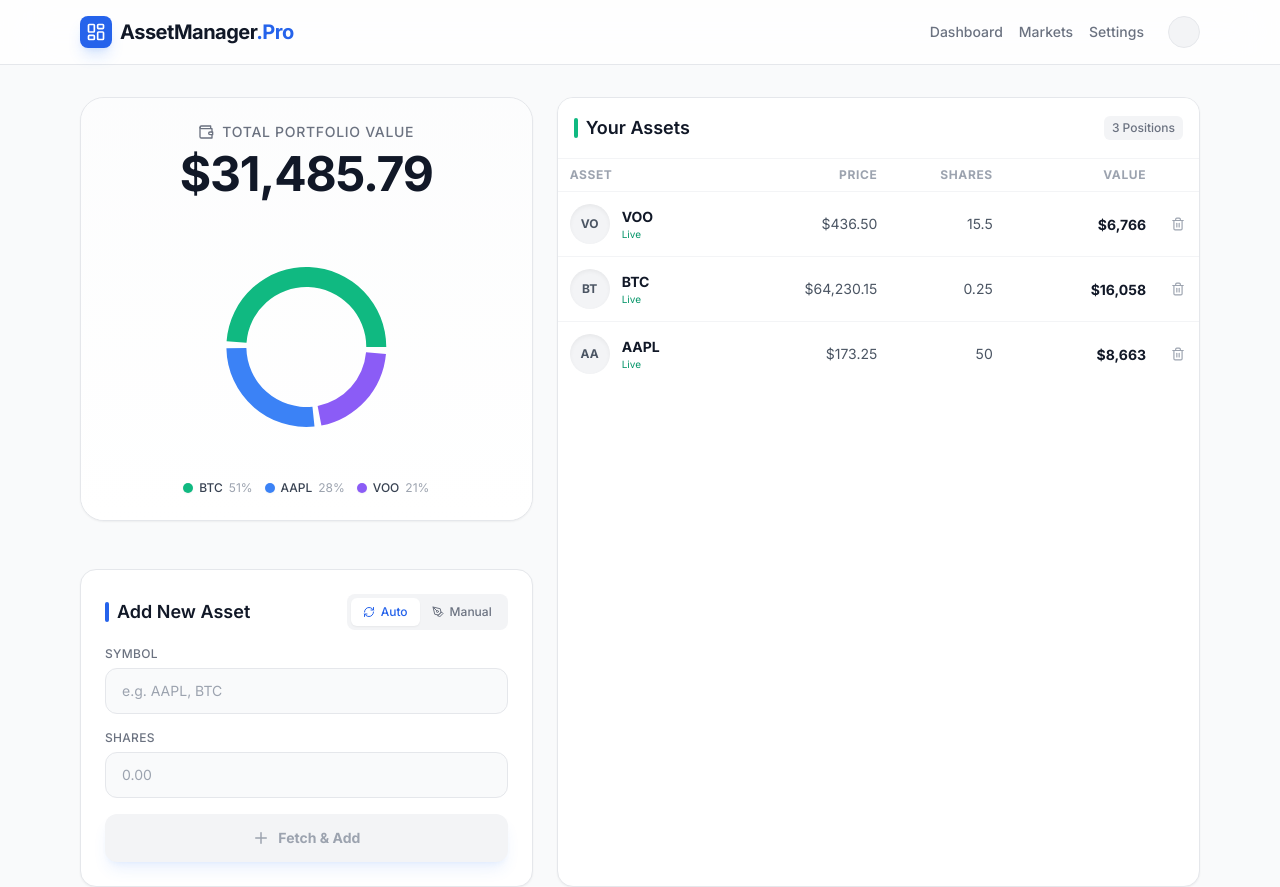
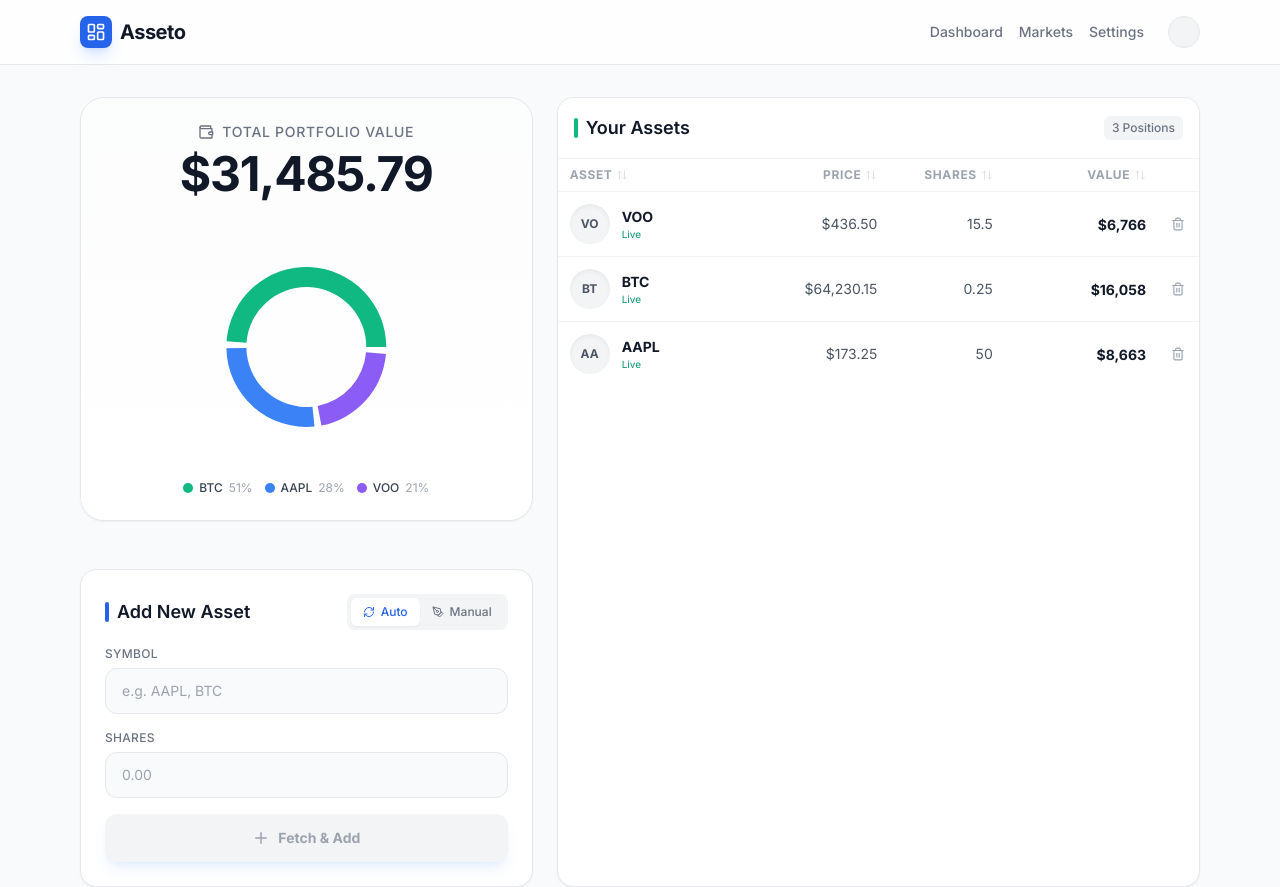
Before and after one commit to chunhow01/Asseto, a React (Vite) app: page / in a window 1280 px wide. Built offline with nearby package versions, Linux system fonts and the light colour scheme.

Commit message:
update features

```diff
--- a/App.tsx
+++ b/App.tsx
@@ -6,7 +6,7 @@ import AddAssetForm from './components/AddAssetForm';
 import { LayoutDashboard } from 'lucide-react';
 
 const App: React.FC = () => {
-  const STORAGE_KEY = 'asset_pro_portfolio_v1';
+  const STORAGE_KEY = 'asseto_portfolio_v1';
 
   // Initialize state from Local Storage, or fall back to default data
   const [assets, setAssets] = useState<Asset[]>(() => {
@@ -55,7 +55,7 @@ const App: React.FC = () => {
                     <div className="w-8 h-8 bg-blue-600 rounded-lg flex items-center justify-center shadow-lg shadow-blue-500/20">
                         <LayoutDashboard size={20} className="text-white" />
                     </div>
-                    <span className="font-bold text-xl tracking-tight text-gray-900">AssetManager<span className="text-blue-600">.Pro</span></span>
+                    <span className="font-bold text-xl tracking-tight text-gray-900">Asseto</span>
                 </div>
                 <div className="hidden sm:flex items-center gap-4 text-sm font-medium text-gray-500">
                     <span className="hover:text-gray-900 cursor-pointer transition-colors">Dashboard</span>
--- a/components/AssetList.tsx
+++ b/components/AssetList.tsx
@@ -1,13 +1,73 @@
-import React from 'react';
+import React, { useState, useMemo } from 'react';
 import { Asset } from '../types';
-import { TrendingUp, Trash2 } from 'lucide-react';
+import { TrendingUp, Trash2, ArrowUpDown, ArrowUp, ArrowDown } from 'lucide-react';
 
 interface AssetListProps {
   assets: Asset[];
   onRemoveAsset: (id: string) => void;
 }
 
+type SortKey = 'symbol' | 'price' | 'shares' | 'value';
+
 const AssetList: React.FC<AssetListProps> = ({ assets, onRemoveAsset }) => {
+  const [sortConfig, setSortConfig] = useState<{ key: SortKey; direction: 'asc' | 'desc' } | null>(null);
+
+  const handleSort = (key: SortKey) => {
+    let direction: 'asc' | 'desc' = 'asc';
+
+    if (sortConfig && sortConfig.key === key) {
+        // Toggle direction if clicking same column
+        direction = sortConfig.direction === 'asc' ? 'desc' : 'asc';
+    } else {
+        // Default sort directions: High numbers first (desc), A-Z for text (asc)
+        if (['price', 'shares', 'value'].includes(key)) {
+            direction = 'desc';
+        }
+    }
+    setSortConfig({ key, direction });
+  };
+
+  const sortedAssets = useMemo(() => {
+    if (!sortConfig) return assets;
+
+    return [...assets].sort((a, b) => {
+        let aValue: number | string;
+        let bValue: number | string;
+
+        // Calculate 'value' dynamically
+        if (sortConfig.key === 'value') {
+            aValue = a.shares * a.price;
+            bValue = b.shares * b.price;
+        } else {
+            aValue = a[sortConfig.key];
+            bValue = b[sortConfig.key];
+        }
+
+        if (aValue < bValue) return sortConfig.direction === 'asc' ? -1 : 1;
+        if (aValue > bValue) return sortConfig.direction === 'asc' ? 1 : -1;
+        return 0;
+    });
+  }, [assets, sortConfig]);
+
+  const SortIcon = ({ columnKey }: { columnKey: SortKey }) => {
+      if (sortConfig?.key !== columnKey) return <ArrowUpDown size={12} className="opacity-30 ml-1" />;
+      return sortConfig.direction === 'asc'
+        ? <ArrowUp size={12} className="text-blue-600 ml-1" />
+        : <ArrowDown size={12} className="text-blue-600 ml-1" />;
+  };
+
+  const Th = ({ label, sortKey, align = 'left', className = '' }: { label: string, sortKey?: SortKey, align?: 'left' | 'right', className?: string }) => (
+      <th
+        className={`py-2 ${align === 'right' ? 'text-right' : 'text-left'} ${className} ${sortKey ? 'cursor-pointer hover:text-gray-600 select-none group' : ''}`}
+        onClick={() => sortKey && handleSort(sortKey)}
+      >
+          <div className={`flex items-center ${align === 'right' ? 'justify-end' : 'justify-start'}`}>
+            {label}
+            {sortKey && <SortIcon columnKey={sortKey} />}
+          </div>
+      </th>
+  );
+
   return (
     <div className="bg-white rounded-2xl border border-gray-200 shadow-sm overflow-hidden flex flex-col h-full w-full">
       <div className="p-4 border-b border-gray-100 flex justify-between items-center bg-white/80 backdrop-blur-sm sticky top-0 z-10">
@@ -32,15 +92,15 @@ const AssetList: React.FC<AssetListProps> = ({ assets, onRemoveAsset }) => {
           <table className="w-full text-left border-collapse table-fixed">
             <thead>
               <tr className="text-[10px] sm:text-xs font-medium text-gray-400 border-b border-gray-100 uppercase tracking-wider">
-                <th className="py-2 pl-3 w-[28%] truncate">Asset</th>
-                <th className="py-2 text-right w-[22%] truncate">Price</th>
-                <th className="py-2 text-right w-[18%] truncate">Shares</th>
-                <th className="py-2 text-right pr-2 w-[25%] truncate">Value</th>
+                <Th label="Asset" sortKey="symbol" className="pl-3 w-[28%]" />
+                <Th label="Price" sortKey="price" align="right" className="w-[22%]" />
+                <Th label="Shares" sortKey="shares" align="right" className="w-[18%]" />
+                <Th label="Value" sortKey="value" align="right" className="pr-2 w-[25%]" />
                 <th className="py-2 w-[7%]"></th>
               </tr>
             </thead>
             <tbody className="divide-y divide-gray-100">
-              {assets.map((asset) => {
+              {sortedAssets.map((asset) => {
                 const totalValue = asset.shares * asset.price;
                 return (
                   <tr key={asset.id} className="group hover:bg-gray-50 transition-colors">
--- a/index.html
+++ b/index.html
@@ -7,14 +7,14 @@
     <!-- iOS PWA capability -->
     <meta name="apple-mobile-web-app-capable" content="yes">
     <meta name="apple-mobile-web-app-status-bar-style" content="black-translucent">
-    <meta name="apple-mobile-web-app-title" content="AssetPro">
+    <meta name="apple-mobile-web-app-title" content="Asseto">
 
     <!-- PWA Manifest & Icons -->
     <link rel="manifest" href="/manifest.json">
-    <link rel="apple-touch-icon" href="https://img.icons8.com/fluency/192/bullish.png">
-    <link rel="icon" type="image/png" href="https://img.icons8.com/fluency/32/bullish.png">
+    <link rel="apple-touch-icon" href="https://img.icons8.com/ios-filled/192/2563eb/doughnut-chart.png">
+    <link rel="icon" type="image/png" href="https://img.icons8.com/ios-filled/50/2563eb/doughnut-chart.png">
 
-    <title>Asset Manager Pro</title>
+    <title>Asseto</title>
     <!-- We keep Tailwind CDN for simplicity in this setup -->
     <script src="https://cdn.tailwindcss.com"></script>
     <link href="https://fonts.googleapis.com/css2?family=Inter:wght@300;400;500;600;700&display=swap" rel="stylesheet">
--- a/metadata.json
+++ b/metadata.json
@@ -1,5 +1,5 @@
 {
-  "name": "Asset Manager Pro",
+  "name": "Asseto",
   "description": "A professional asset management dashboard featuring real-time portfolio visualization, automatic price fetching, and dynamic asset tracking with a sleek, modern aesthetic.",
   "requestFramePermissions": []
 }
```
Also changed, not shown: manifest.json.
